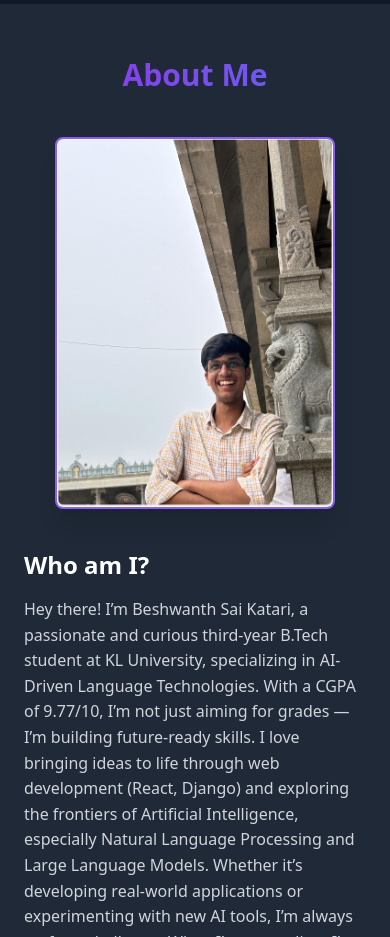
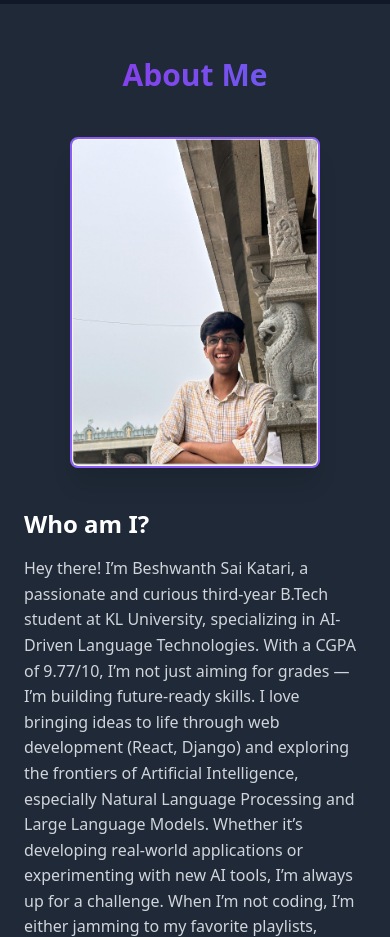
Before and after one commit to Beshwanthsai/PORTFOLIO, a plain HTML site: page index.html in a window 390 px wide. Shown: the part 920-1857 px from the top of the page. Drawn offline with nearby package versions, Linux system fonts and the light colour scheme.

Commit message:
Fixed About Me image responsive display - removed squashed appearance across all screen sizes

```diff
--- a/style.css
+++ b/style.css
@@ -166,16 +166,18 @@ img {
   border-radius: 0.5rem;
   box-shadow: 0 20px 25px -5px rgba(0, 0, 0, 0.1), 0 10px 10px -5px rgba(0, 0, 0, 0.04);
   width: 100%;
-  max-width: 400px;
+  max-width: 350px;
   margin: 0 auto;
   position: relative;
 }
 
 .about-image-container img {
   width: 100%;
-  aspect-ratio: 3/4;
+  height: auto;
+  max-height: 450px;
   object-fit: cover;
-  object-position: top center;
+  object-position: center top;
+  border-radius: 0.5rem;
 }
 
 .profile-image {
@@ -873,7 +875,22 @@ img {
   }
 
   .about-image-container {
-    max-width: 280px;
+    max-width: 250px;
+  }
+
+  .about-image-container img {
+    max-height: 350px;
+  }
+}
+
+/* Tablet and larger screens */
+@media (min-width: 769px) and (max-width: 1024px) {
+  .about-image-container {
+    max-width: 300px;
+  }
+
+  .about-image-container img {
+    max-height: 400px;
   }
 }
 
```
Also changed, not shown: 1 other file.
